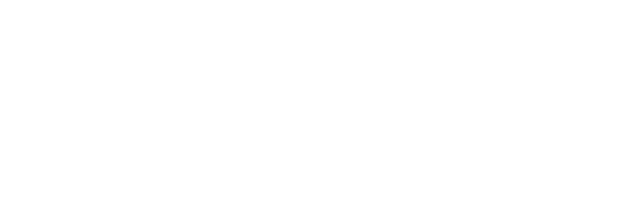
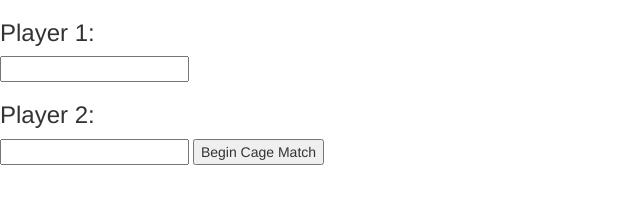
Before and after one commit to AlexOrga/cage-match, a plain HTML site: page index.html in a window 1280 px wide. Shown: the whole page, without its empty margins (0-640 px from the left). Drawn offline with nearby package versions, Linux system fonts and the light colour scheme.

Commit message:
added input fields with titles, a button to begin the cage match, and two empty divs

```diff
--- a/index.html
+++ b/index.html
@@ -9,7 +9,21 @@
     <title>Treehouse Cage Match</title>
 </head>
 <body>
+    <h3>Player 1:</h3>
+    <input>
 
+    <h3>Player 2:</h3>
+    <input>
+
+    <button>Begin Cage Match</button>
+
+    <div class="players">
+
+    </div>
+
+    <div class="winner">
+
+    </div>
 
 
     <script src="https://code.jquery.com/jquery-3.3.1.min.js"
```
